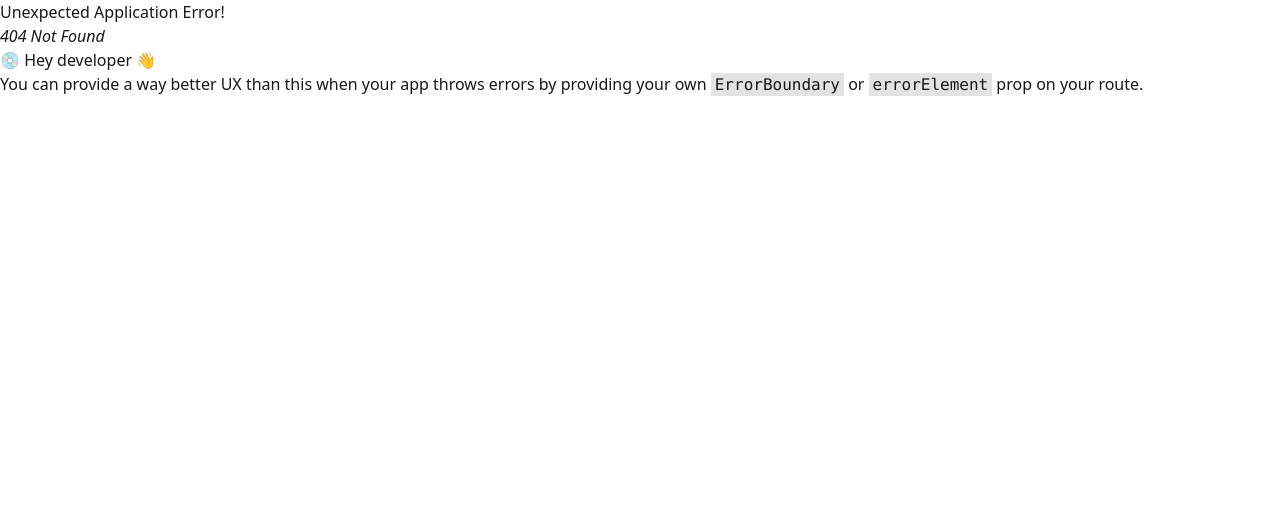
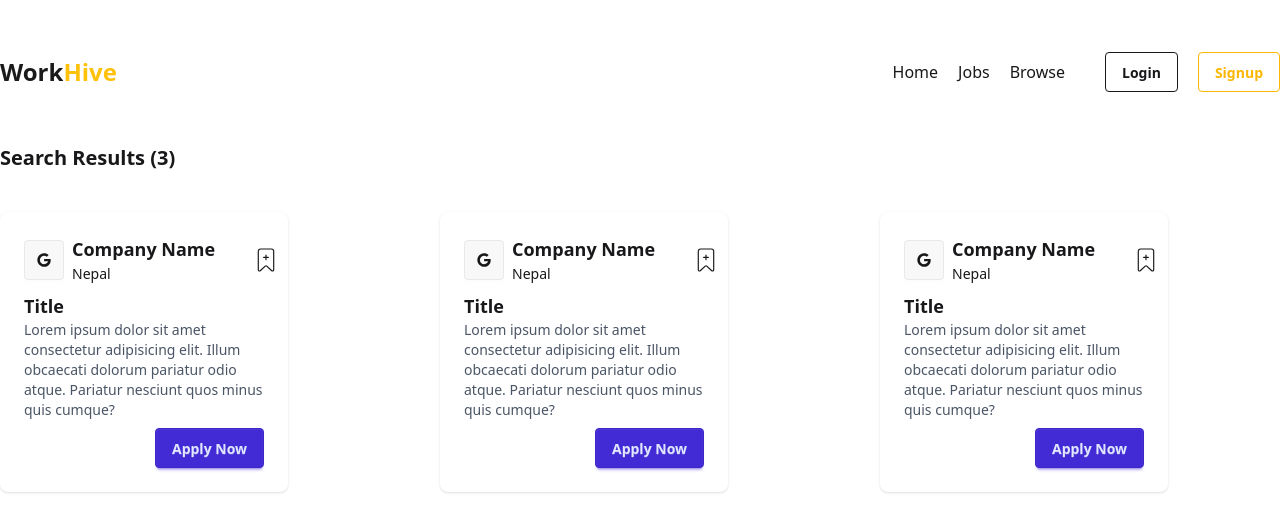
Before and after one commit to stha-prasun/Job-Portal, a React (Vite) app in the folder frontend/: page /browse in a window 1280 px wide. Before the commit this address had no page. Shown: the top 532 px of the page. Built offline with nearby package versions, Linux system fonts and the light colour scheme.

Commit message:
Browse section

```diff
--- /dev/null
+++ b/frontend/src/components/Browse.jsx
@@ -0,0 +1,25 @@
+import React from 'react'
+import Navbar from './shared/Navbar'
+import Job from './Job';
+
+const randomJobs = [1,2,3];
+
+const Browse = () => {
+  return (
+    <div className='max-w-7xl mx-auto my-10'>
+      <Navbar/>
+      <div>
+        <h1 className='font-bold text-xl my-10'>Search Results ({randomJobs.length})</h1>
+        <div className='grid grid-cols-3 gap-10'>
+        {
+            randomJobs.map((item,index)=>(
+                <Job />
+            ))
+        }
+        </div>
+      </div>
+    </div>
+  )
+}
+
+export default Browse
--- a/frontend/src/components/shared/Navbar.jsx
+++ b/frontend/src/components/shared/Navbar.jsx
@@ -19,7 +19,7 @@ const Navbar = () => {
             <ul className="flex font-medium items-center gap-5">
               <Link to="/"><li>Home</li></Link>
               <Link to="/jobs"><li>Jobs</li></Link>
-              <li>Browse</li>
+              <Link to="/browse"><li>Browse</li></Link>
             </ul>
 
             {
```
Also changed, not shown: frontend/src/App.jsx (+6 -1 lines).
